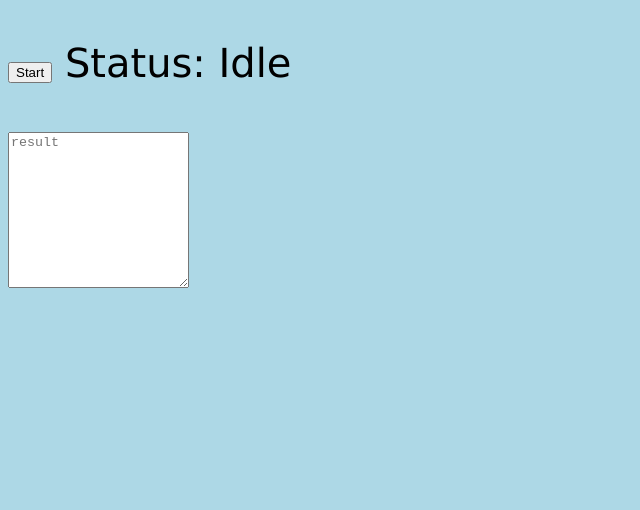
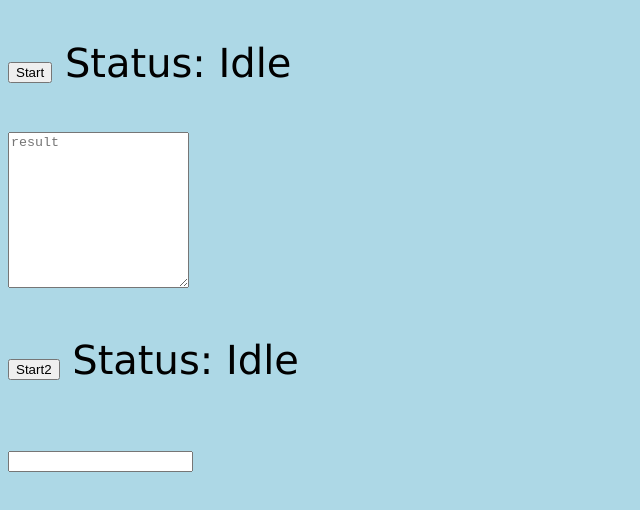
Before and after one commit to elidata/speaknsee, a website: page speaknsee.html in a window 1280 px wide. Shown: the whole page, without its empty margins (0-640 px from the left). Drawn offline with Linux system fonts and the light colour scheme.

Commit message:
add x-webkit-speech html element (no javascript code needed?)

```diff
--- a/speaknsee.html
+++ b/speaknsee.html
@@ -30,5 +30,12 @@ p {
    <br><br>
    <textarea id="output" rows=10 placeholder="result"></textarea>
  </p>
+<p>
+   <button id="capture2" value="true">Start2</button>
+   <span>Status: </span>
+   <span id="status">Idle</span>
+   <br><br>
+	<input type="text" x-webkit-speech>
+ </p>
 </body>
 </html>
```
